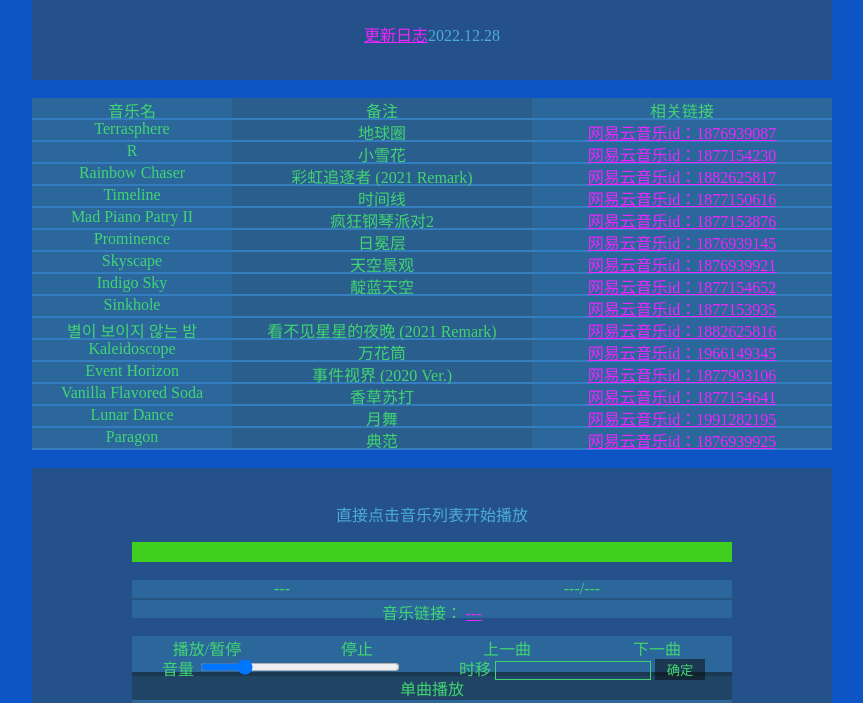
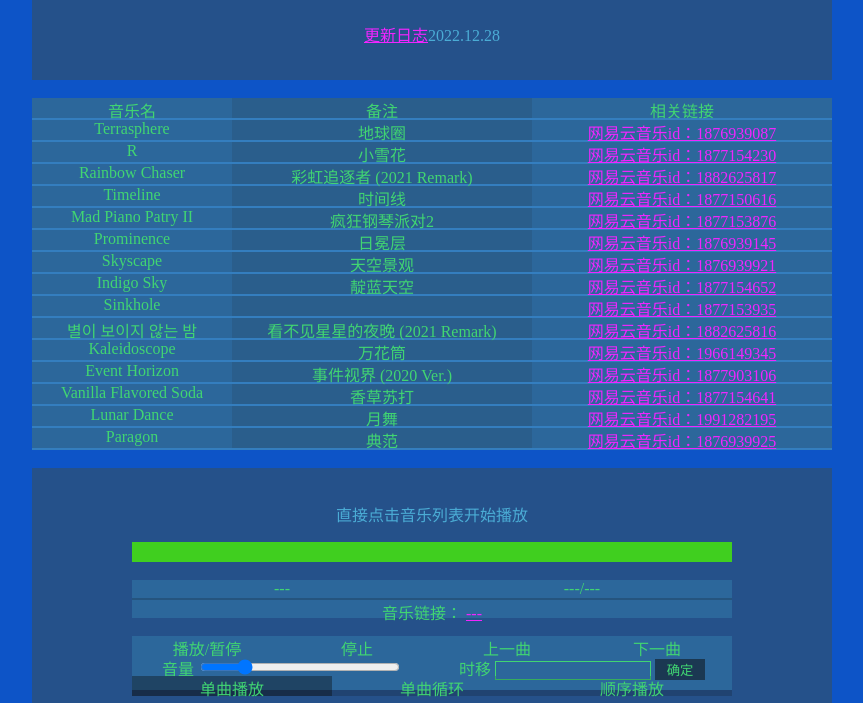
Before and after one commit to Twisuki/PlumMusic, a plain HTML site: page index.html in a window 1280 px wide. Shown: the part 93-796 px from the top of the page, without its empty margins (208-1071 px from the left). Drawn offline with Linux system fonts and the light colour scheme.

Commit message:
Update index.css

```diff
--- a/index.css
+++ b/index.css
@@ -103,7 +103,7 @@ a:link, a:visited, a:hover, a:active{
 	border: none;
 	background-color: rgba(10, 10, 10, 0.5);
 }
-#mode-0, #mode-1, #mode-2{
+#playMode-0, #playMode-1, #playMode-2{
 	width: 200px;
 	height: 20px;
 	float: left;
```
